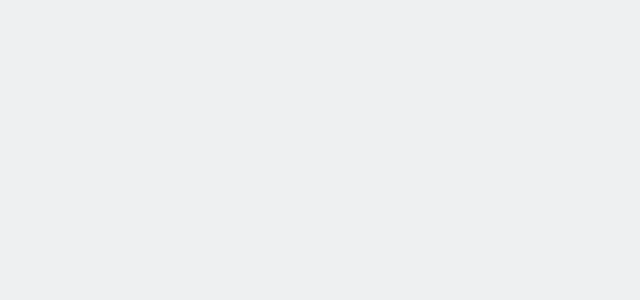
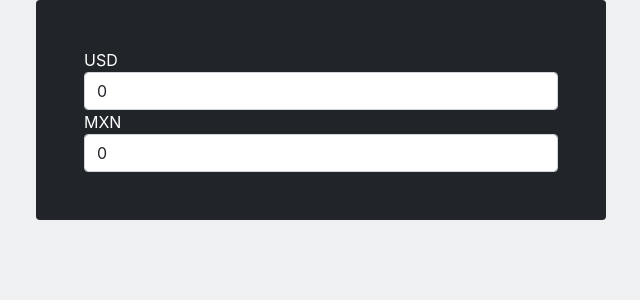
Before and after one commit to MarianaLimon/dev.kodemia-React, a React (Create React App) app: page /exercises in a window 1280 px wide. Shown: the top 300 px of the page, without its empty margins (319-959 px from the left). Built offline with nearby package versions, Linux system fonts and the light colour scheme.

Commit message:
ADD Convertidor de pesos y dolares

```diff
--- a/src/App.jsx
+++ b/src/App.jsx
@@ -6,6 +6,7 @@
 import Home from "./screens/Home";
 import Challenge from "./screens/Challenge";
 import Login from "./screens/Login";
+import Exercises from "./screens/Exercises";
 class App extends React.Component {
   render() {
     return (
@@ -23,6 +24,7 @@
             <Route exact path="/login">
               <Login />
             </Route>
+            <Route exact path="/exercises" component={Exercises} />
           </Switch>
         </div>
       </Router>
--- /dev/null
+++ b/src/screens/Exercises/index.jsx
@@ -0,0 +1,52 @@
+import React, { useState } from "react";
+
+export default function Exercises() {
+  const [USD, setUSD] = useState(null);
+  const [MXN, setMXN] = useState(null);
+
+  return (
+    <div className="container h-100">
+      <div className="row h-100 justify-content-center align-items-center">
+        <div className="d-flex col-10 col-md-6 bg-dark rounded h-50 align-items-center px-0">
+          <div className="col p-5">
+            <form>
+              <div className="form-group col-12">
+                <label className="text-white" htmlFor="USDInput">
+                  USD
+                </label>
+                <input
+                  type="number"
+                  className="form-control"
+                  id="USDInput"
+                  aria-describedby="emailHelp"
+                  placeholder="Enter USD"
+                  value={Number(USD)}
+                  onChange={(event) => {
+                    setUSD(event.target.value);
+                    setMXN((event.target.value * 19.84).toFixed(2));
+                  }}
+                />
+              </div>
+              <div className="form-group col-12">
+                <label className="text-white" htmlFor="MXNInput">
+                  MXN
+                </label>
+                <input
+                  type="number"
+                  className="form-control"
+                  id="MXNInput"
+                  placeholder="Enter MXN"
+                  value={Number(MXN)}
+                  onChange={({ target: { value } }) => {
+                    setUSD((value / 19.84).toFixed(2));
+                    setMXN(value);
+                  }}
+                />
+              </div>
+            </form>
+          </div>
+        </div>
+      </div>
+    </div>
+  );
+}
```
